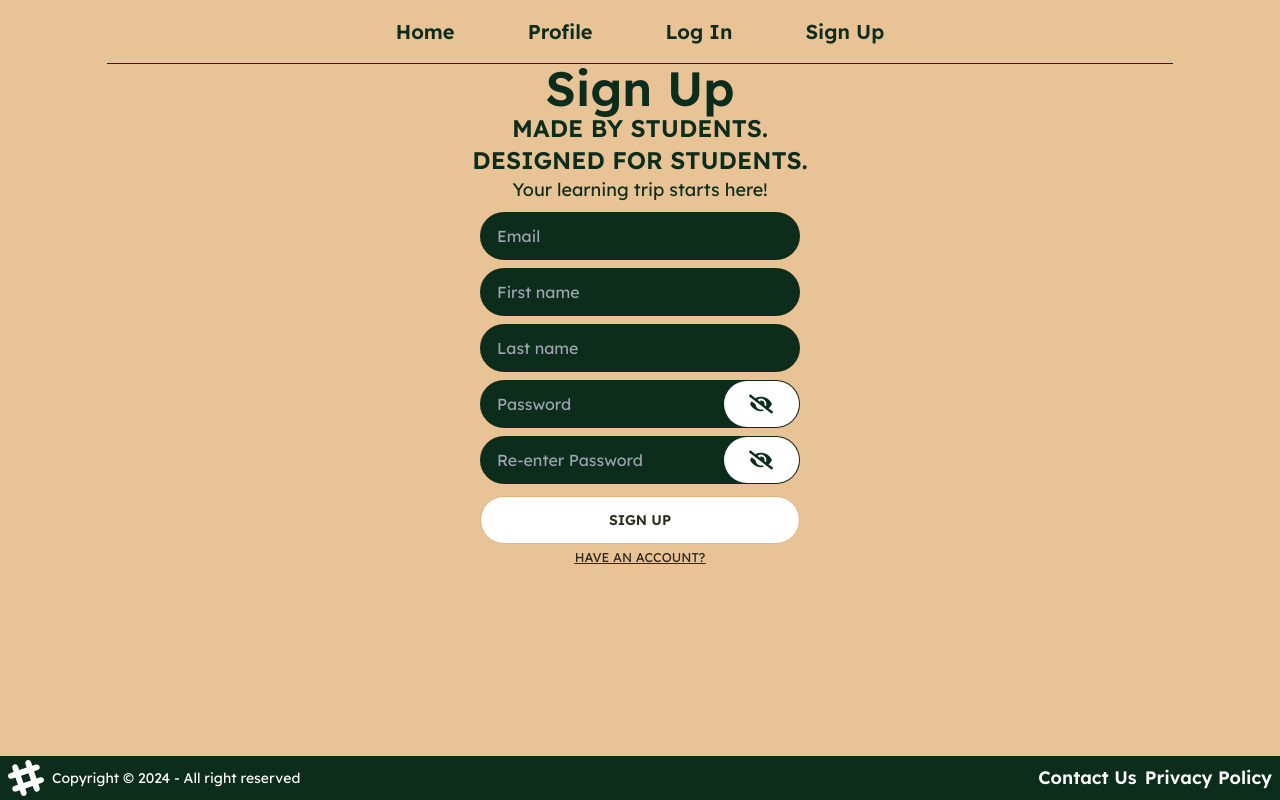
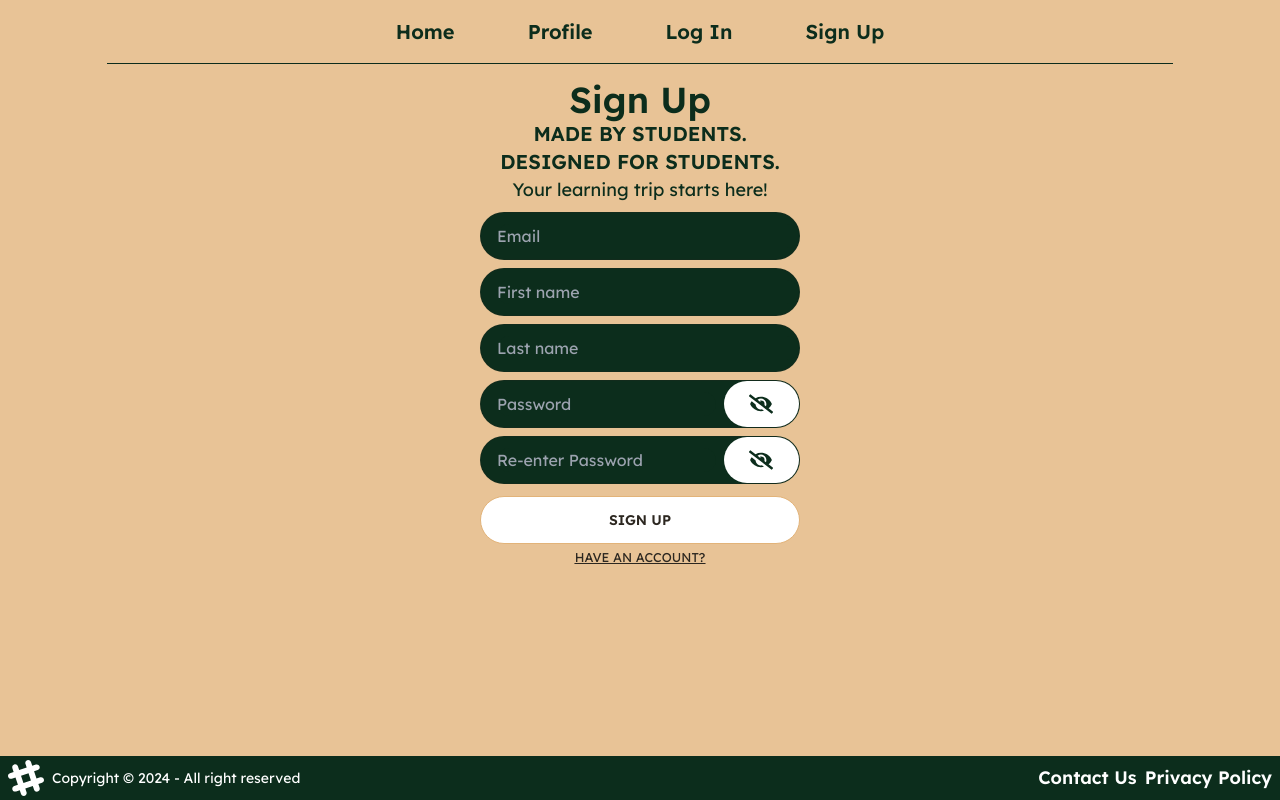
Before and after one commit to N1tingale/Year2Year, a React (Vite) app in the folder frontend/: page /signup in a window 1280 px wide. Built offline with nearby package versions, Linux system fonts and the light colour scheme.

Commit message:
changed font sizes

```diff
--- a/frontend/src/components/Login.jsx
+++ b/frontend/src/components/Login.jsx
@@ -52,13 +52,13 @@ export default function Login() {
     <div className="overflow-hidden h-screen">
       <Navbar />
       <div className="flex flex-col justify-center items-center mt-20">
-        <h1 className="text-5xl font-semibold mb-2 text-primaryColor">
+        <h1 className="text-4xl font-semibold mb-2 text-primaryColor">
           Log In
         </h1>
-        <p className="text-2xl font-semibold text-primaryColor">
+        <p className="text-xl font-semibold text-primaryColor">
           MADE BY STUDENTS.
         </p>
-        <p className="text-2xl font-semibold text-primaryColor">
+        <p className="text-xl font-semibold text-primaryColor">
           DESIGNED FOR STUDENTS.
         </p>
         <form onSubmit={handleSubmit(onSubmit)}>
--- a/frontend/src/components/SignUp.jsx
+++ b/frontend/src/components/SignUp.jsx
@@ -96,12 +96,12 @@ export default function SignUp() {
     <div className="h-screen overflow-hidden">
       <Navbar />
       <form onSubmit={handleSubmit(onSubmit)}>
-        <div className="h-screen flex flex-col items-center">
-          <h1 className="text-5xl font-semibold text-primaryColor">Sign Up</h1>
-          <p className="text-2xl font-semibold text-primaryColor">
+        <div className="h-screen flex flex-col items-center mt-4">
+          <h1 className="text-4xl font-semibold text-primaryColor">Sign Up</h1>
+          <p className="text-xl font-semibold text-primaryColor">
             MADE BY STUDENTS.
           </p>
-          <p className="text-2xl font-semibold text-primaryColor">
+          <p className="text-xl font-semibold text-primaryColor">
             DESIGNED FOR STUDENTS.
           </p>
           <p className="text-lg text-primaryColor">
```
